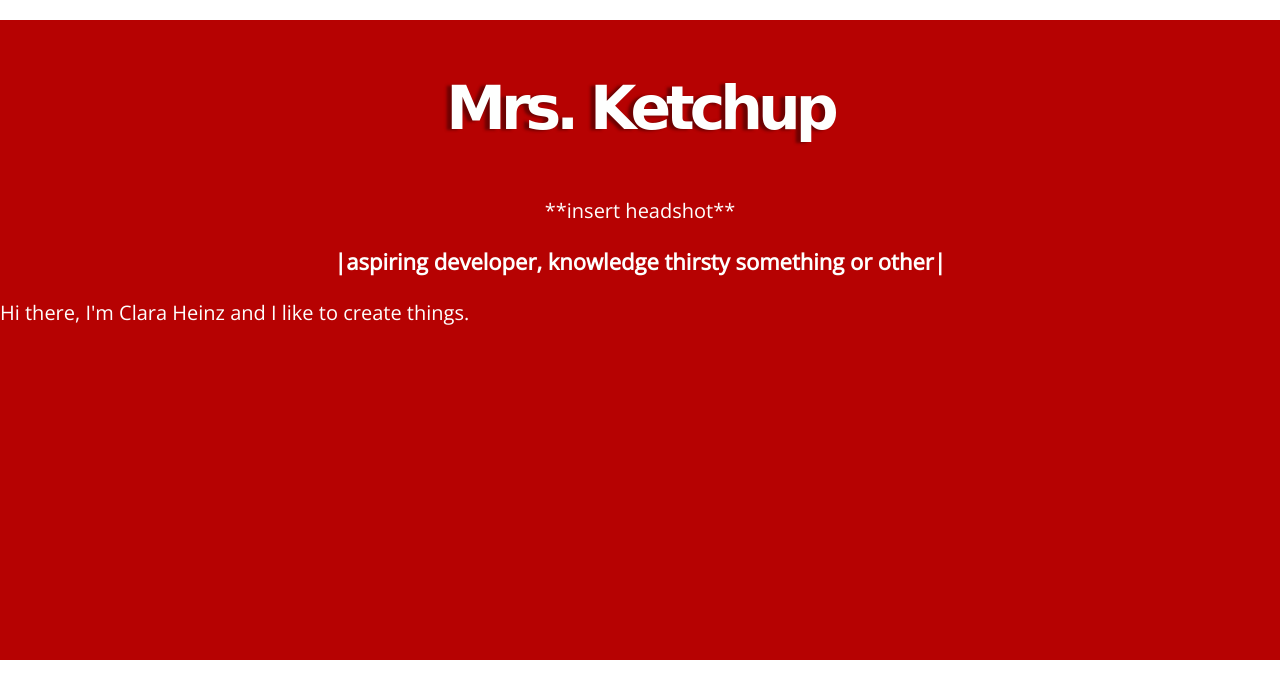
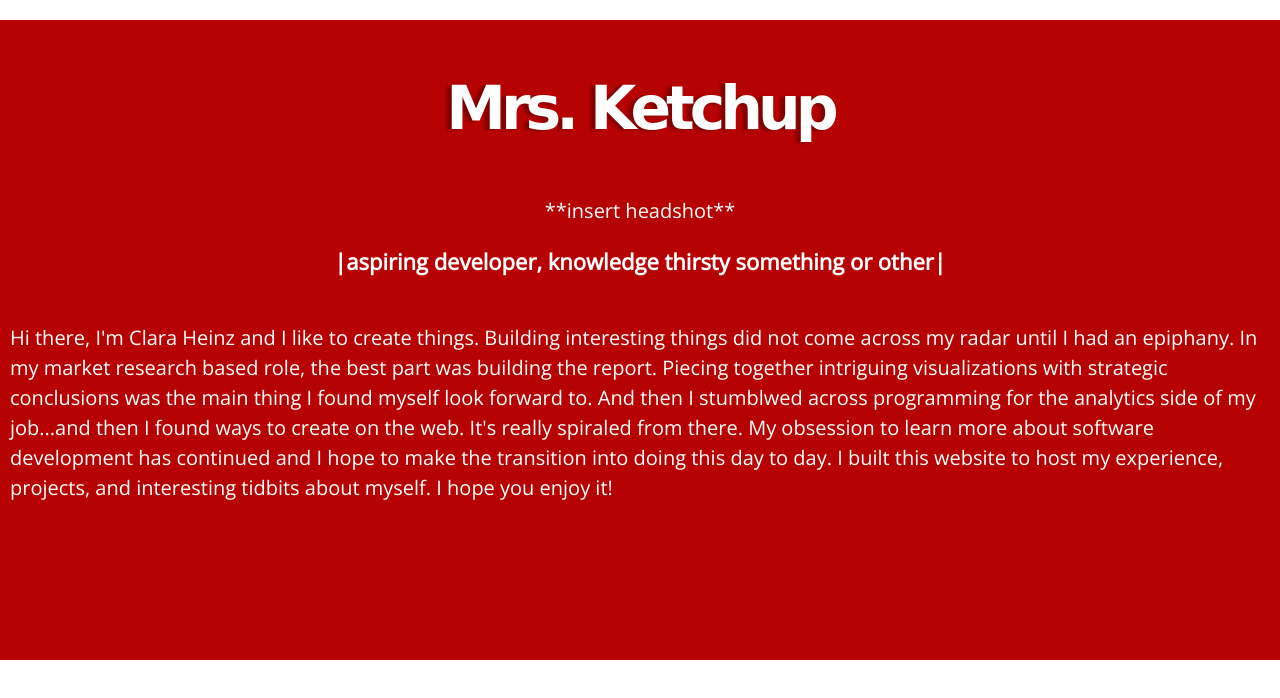
Before and after one commit to clarakheinz/mrsketchup, a plain HTML site: page index.html in a window 1280 px wide. Drawn offline with nearby package versions, Linux system fonts and the light colour scheme; a web font is replaced by a local one.

Commit message:
Adding to about me section

```diff
--- a/css/style.css
+++ b/css/style.css
@@ -48,11 +48,10 @@
 }
 
 div.first-third h1 {
-   color: #fefffe;
    text-align: center;
    padding: 0.75rem ;
    letter-spacing: -5px;
-   text-shadow: -5px 1px 3px rgba(0,0,0,0.4);
+   text-shadow: -5px 1px 3px rgba(0,0,0,0.3);
 }
 
 div.first-third h2 {
@@ -63,6 +62,7 @@
 
 div.first-third p {
    color: #fefffe;
+   padding: 25px 10px;
 }
 
 div.two-thirds {
@@ -70,3 +70,5 @@
    color: #B60202;
    margin: 0;
 }
+
+/* || Media Queries */
--- a/index.html
+++ b/index.html
@@ -21,7 +21,7 @@
         <div class="img">**insert headshot**</div>
         <section>
             <h2>|Aspiring developer, knowledge thirsty something or other|</h2>
-            <p>Hi there, I'm Clara Heinz and I like to create things.</p>
+            <p>Hi there, I'm Clara Heinz and I like to create things. Building interesting things did not come across my radar until I had an epiphany. In my market research based role, the best part was building the report. Piecing together intriguing visualizations with strategic conclusions was the main thing I found myself look forward to. And then I stumblwed across programming for the analytics side of my job...and then I found ways to create on the web. It's really spiraled from there. My obsession to learn more about software development has continued and I hope to make the transition into doing this day to day. I built this website to host my experience, projects, and interesting tidbits about myself. I hope you enjoy it!</p>
         </section>
       </div>
       </header>
```
